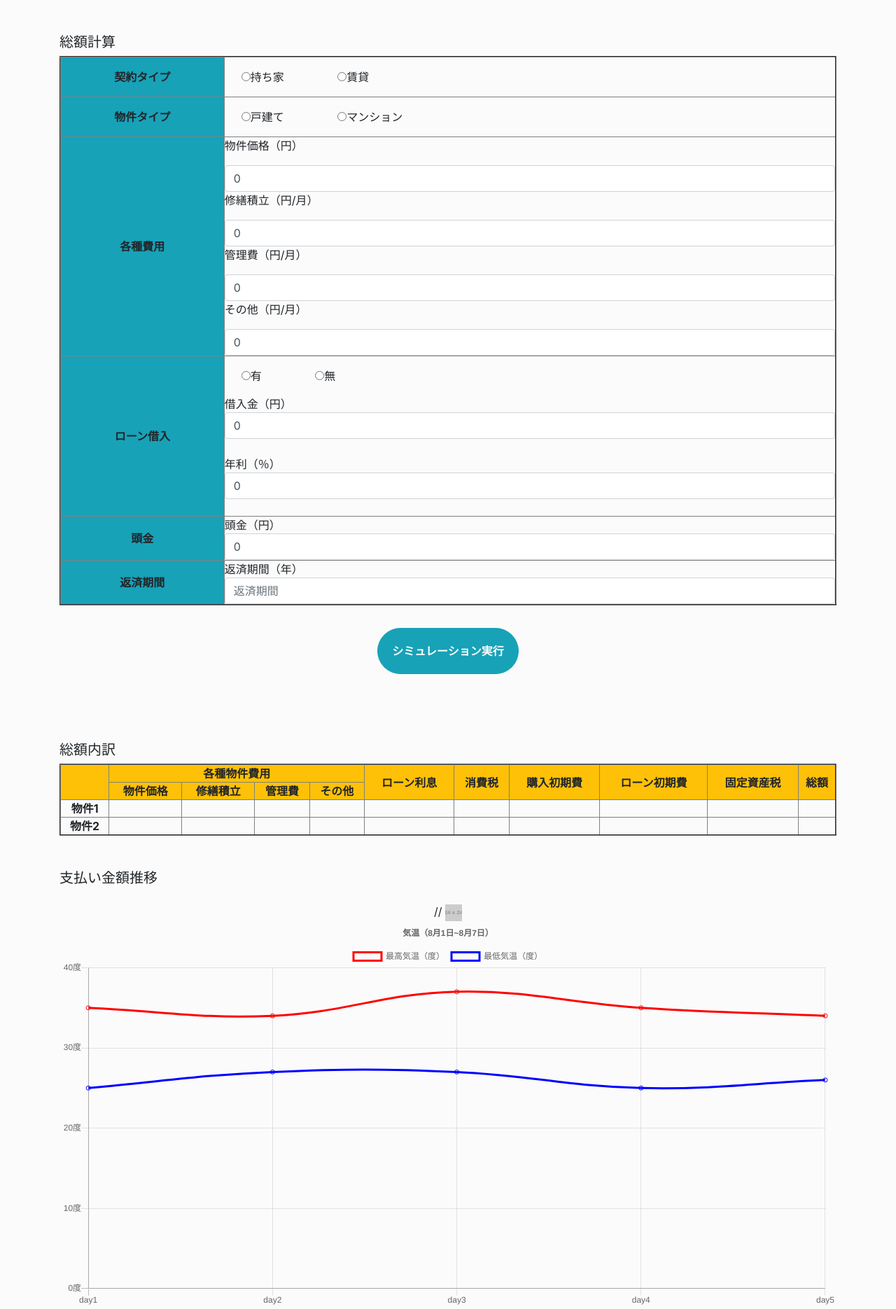
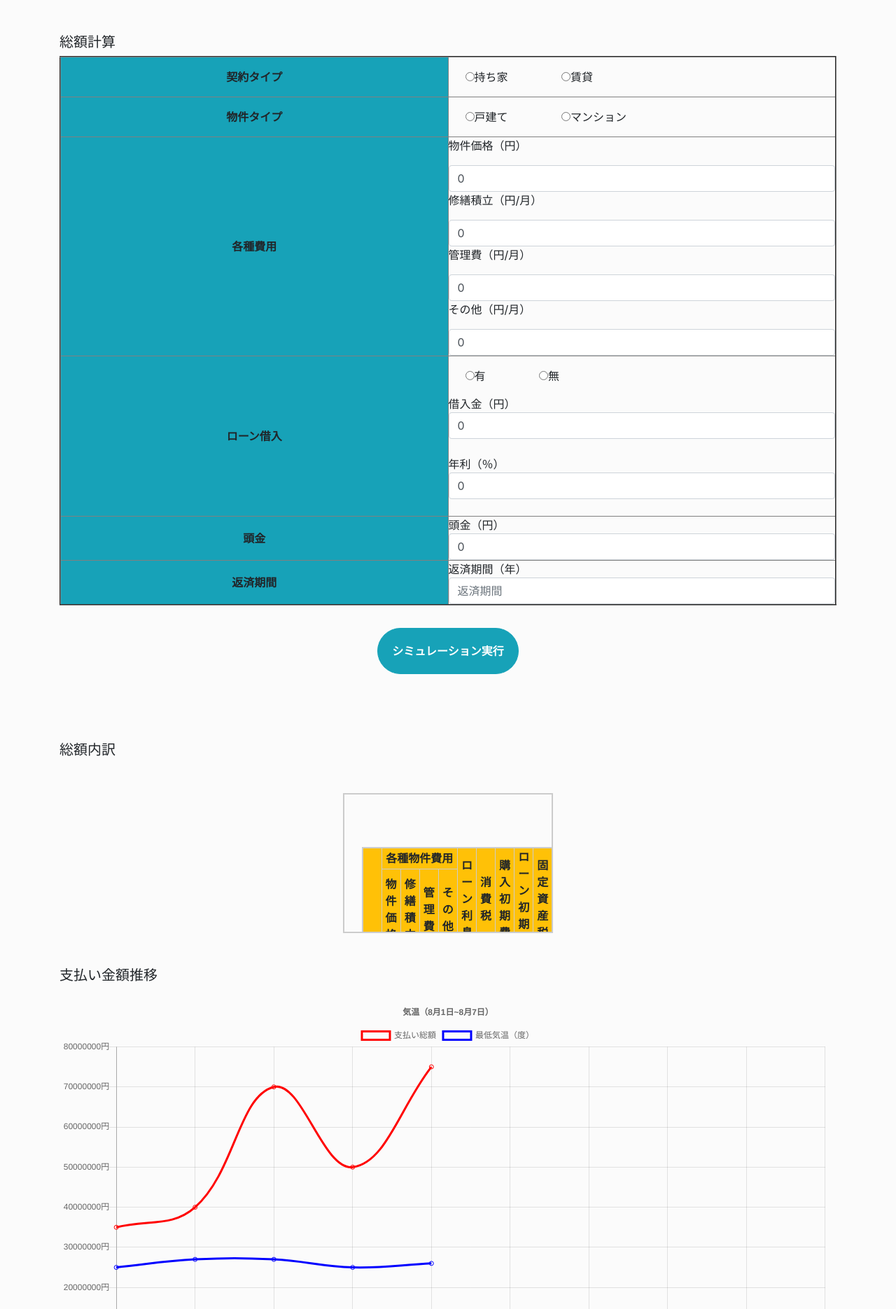
Before and after one commit to Kitatora/housing_costs_calculation, a Django app: page / in a window 1280 px wide. Shown: the part 56-1926 px from the top of the page at 70% size. Run offline with Django 3.2, Linux system fonts and the light colour scheme; grey boxes labelled with a size stand in for pictures from a placeholder-image service; lists and menus that the app fills with data are empty; some libraries are stand-ins or nearby versions.

Commit message:
20200923

```diff
--- a/app/static/css/style.css
+++ b/app/static/css/style.css
@@ -38,7 +38,6 @@ main {
     border: 1px solid #D1DBEB;
     border-radius: 8px;
     border-collapse: separate;
-    overflow: hidden;
 }
 
 .profile_table .header{
@@ -96,3 +95,33 @@ main {
 .radio{
     margin: 10px 20px;
 }
+
+.price-table{
+    overflow: scroll;
+    margin: 50px auto 20px;
+	padding: 25px;
+	width: 300px;
+	height: 200px;
+	border: 2px solid #ccc;
+}
+
+section{
+    overflow: scroll;
+    margin: 50px auto 20px;
+	padding: 25px;
+	width: 300px;
+	height: 200px;
+	border: 2px solid #ccc;
+}
+
+.example {
+    width: 50px;
+    height: 50px;
+    overflow: visible;
+    background: skyblue;
+}
+
+table{
+    table-layout: fixed;
+    width: 100%;
+}
--- a/app/templates/app/calculation.html
+++ b/app/templates/app/calculation.html
@@ -66,7 +66,8 @@
 </form>
 
 <div class="h5 mt-5">総額内訳</div>
-<table class="container text-center" border="2">
+<section>
+  <table class="container text-center price-table" border="2">
     <tbody>
       <tr class="bg-warning">
         <th scope="row" rowspan="2"></th>
@@ -79,8 +80,8 @@
         <th scope="row" rowspan="2">総額</th>
     </tr>
     <tr class="bg-warning">
-      <th scope="row mx-4 my-4"">物件価格</th>
-            <th scope=" row">修繕積立</th>
+      <th scope="row mx-4 my-4">物件価格</th>
+      <th scope="row">修繕積立</th>
       <th scope="row">管理費</th>
       <th scope="row">その他</th>
     </tr>
@@ -112,11 +113,12 @@
     </tr>
     </tbody>
   </table>
+</section>
 
 <div class="h5 mt-5">支払い金額推移</div>
 <div class="form-row text-center">
   <div class="col-12 text-center mt-3">
-    // <img src="http://placehold.jp/24/c1c1c1/993333/920x460.png" alt="">
+    <!-- <img src="http://placehold.jp/24/c1c1c1/993333/920x460.png" alt=""> -->
     <canvas id="myLineChart"></canvas>
     <button type="button" class="btn btn-info mt-3 mb-5">シミュレーション結果を保存</button>
   </div>
@@ -130,17 +132,17 @@
   var myLineChart = new Chart(ctx, {
     type: 'line',
     data: {
-      labels: ['day1', 'day2', 'day3', 'day4', 'day5'],
+      labels: ['day1', 'day2', 'day3', 'day4', 'day5', 'day1', 'day2', 'day3', 'day4', 'day5'],
       datasets: [
         {
-          label: '最高気温（度）',
-          data: [35, 34, 37, 35, 34],
+          label: '支払い総額',
+          data: [35000000, 40000000, 70000000, 50000000, 75000000],
           borderColor: "rgba(255,0,0,1)",
           backgroundColor: "rgba(0,0,0,0)"
         },
         {
           label: '最低気温（度）',
-          data: [25, 27, 27, 25, 26],
+          data: [25000000, 27000000, 27000000, 25000000, 26000000],
           borderColor: "rgba(0,0,255,1)",
           backgroundColor: "rgba(0,0,0,0)"
         }
@@ -154,11 +156,11 @@
       scales: {
         yAxes: [{
           ticks: {
-            suggestedMax: 40,
+            // suggestedMax: 10000000,
             suggestedMin: 0,
-            stepSize: 10,
+            stepSize: 10000000,
             callback: function (value, index, values) {
-              return value + '度'
+              return value + '円'
             }
           }
         }]
--- a/app/views.py
+++ b/app/views.py
@@ -54,20 +54,15 @@ class TopView(View):
         )
         m_term = term_info*12  # 返済回数(月数)
         m_interest = interest_info/12  # ローン利息(月利)
-        print(m_interest)
         price_info = price_info  # 物件価格
         total_RRF = RRF_info*m_term  # 修繕積立金/年
         total_MMF = MMF_info*m_term  # 管理費/年
         total_OMF = OMF_info*m_term  # その他費用/年
-        # total_interest = round(((m_interest(1+m_interest)**m_term)/((1+m_interest)**m_term-1))*loan_info-loan_info) #ローン利息総額
-        total_interest = price_info/10 #ローン利息総額
+        total_interest = round(((m_interest*(1+m_interest)**m_term)/((1+m_interest)**m_term-1))*loan_info)*m_term-loan_info #ローン利息総額
         vat = round(price_info*0.1)  # 消費税10%
         miscellaneous = round(price_info*0.001)  # 火災保険や登記非（一般的に物件価格の0.1%）
-        # ローン保険等（みずほ銀行ローン計算からテスト20回行った結果）
-        miscelleneous_if_loan = round(price_info*0.025)
+        miscelleneous_if_loan = round(price_info*0.025) # ローン保険等（みずほ銀行ローン計算からテスト20回行った結果）
         total_property_tax = round(price_info*0.004)*term_info  # 所得税/年
-        m_payment = (loan_info*m_interest*(1+m_interest)**m_term) / \
-            ((1+m_interest)**m_term-1)  # 元利均等返済における毎月返済額
 
         # p_li = []
         # for i in range(m_loan):
```
Lines whose indentation alone changed are shown as unchanged.
